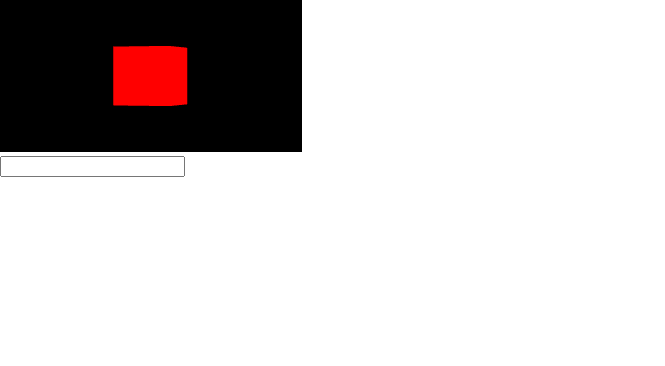
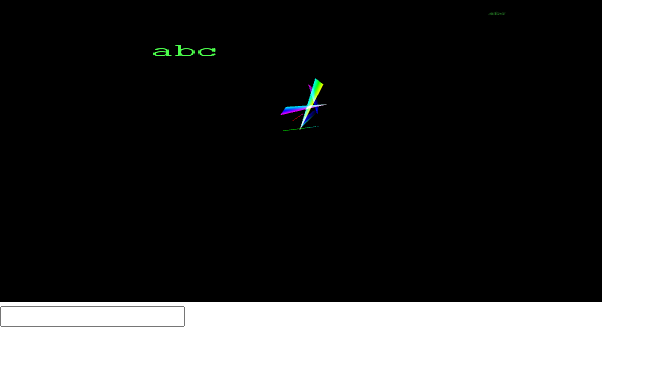
Before and after one commit to josephharding/render_text, a website: page public/index.html in a window 1280 px wide. Shown: the whole page, without its empty margins (0-665 px from the left). Drawn offline with Linux system fonts and the light colour scheme.

Commit message:
cleaning up a bit

```diff
--- a/public/index.html
+++ b/public/index.html
@@ -10,7 +10,7 @@
     <script src="main.js"></script>
   </head>
   <body style="margin: 0;">
-    <canvas id="canvas" width="300" height="150" style="width: 300px; height: 150px; border: 1px solid black;"></canvas>
+    <canvas id="canvas" width="600" height="300" style="width: 600px; height: 300px; border: 1px solid black;"></canvas>
     <br/>
     <input id="str" type="text"></input>
   </body>
@@ -19,19 +19,25 @@
     uniform mat4 u_matrix;
 
 		in vec4 a_position;
+		in vec3 a_color;
+
+    out vec3 v_color;
 
 		void main() {
-    	gl_Position = u_matrix * a_position;
+      v_color = a_color;
+      gl_Position = u_matrix * a_position;
   	}
   </script>
   <script id="3d-fs" type="x-shader/x-fragment">#version 300 es
 
 		precision mediump float;
 
+    in vec3 v_color;
+
     out vec4 outColor;
 
     void main() {
-			outColor = vec4(1, 0, 0, 1);
+			outColor = vec4(v_color, 1);
   	}
   </script>
   <script id="offset-vs" type="x-shader/x-vertex">#version 300 es
@@ -41,16 +47,17 @@
 		in vec2 a_offset;
 
     uniform vec2 u_resolution;
+    uniform vec2 u_scale;
 
     out vec2 v_uv;
 
 		void main() {
     	v_uv = a_uv;
-    	vec2 zeroToOne = vec2(a_position.x / u_resolution.x, a_position.y / u_resolution.y);
-    	gl_Position = vec4((zeroToOne * 500.0) + a_offset, 0, 1);
+    	vec2 aspected = vec2(a_position.x / u_resolution.x, a_position.y / u_resolution.y) * u_resolution.x;
+    	gl_Position = vec4((u_scale * aspected) + a_offset, 0, 1);
   	}
   </script>
-  <script id="clip-space-vs" type="x-shader/x-vertex">#version 300 es
+  <script id="simple-vs" type="x-shader/x-vertex">#version 300 es
 
 		in vec2 a_position;
 		in vec2 a_uv;
@@ -61,8 +68,7 @@
 
 		void main() {
     	v_uv = a_uv;
-    	vec2 zeroToOne = vec2(a_position.x / u_resolution.x, a_position.y / u_resolution.y);
-    	gl_Position = vec4(zeroToOne * 500.0, 0, 1);
+    	gl_Position = vec4(a_position, 0, 1);
   	}
   </script>
   <script id="simple-texture-fs" type="x-shader/x-fragment">#version 300 es
@@ -85,6 +91,8 @@
 		precision mediump float;
 
 		uniform sampler2D u_image;
+    uniform float u_time;
+
 		in vec2 v_uv;
     out vec4 outColor;
 
@@ -99,8 +107,8 @@
 			//the direction of our blur
 			//(1.0, 0.0) -> x-axis blur
 			//(0.0, 1.0) -> y-axis blur
-			float hstep = 1.0;
-			float vstep = 0.0;
+			float hstep = 0.9;
+			float vstep = 0.9;
 
 			//apply blurring, using a 9-tap filter with predefined gaussian weights
 
@@ -116,8 +124,8 @@
 			sum += texture(u_image, vec2(tc.x + 3.0*blur*hstep, tc.y + 3.0*blur*vstep)) * 0.0540540541;
 			sum += texture(u_image, vec2(tc.x + 4.0*blur*hstep, tc.y + 4.0*blur*vstep)) * 0.0162162162;
 
-			//discard alpha for our simple demo, multiply by vertex color and return
-			outColor = vec4(sum.rgb, 1.0);
+      // apply some slight pulsing to the text
+			outColor = vec4(sum.rgb, 0.85 + (sin(u_time / 20.0) * 0.15));
 		}
   </script>
 </html>
--- a/public/main.js
+++ b/public/main.js
@@ -7,7 +7,7 @@ var mything;
 function renderTick() {
 	setTimeout(function() {
 		requestAnimationFrame(renderTick);
-	}, 20);
+	}, 40);
 	renderer.draw(myglyphs, myquad, mything);
 };
 
--- a/public/quad.js
+++ b/public/quad.js
@@ -13,8 +13,8 @@ function Quad(gl) {
     1, 1
   ];
 
-  var x = 0.6;
-  var y = 0.3;
+  var x = 1;
+  var y = 1;
  	this._positions = [
     -x, -y,
     -x, y,
--- a/public/renderer.js
+++ b/public/renderer.js
@@ -7,13 +7,18 @@ Renderer.prototype.matrixML;
 Renderer.prototype.mvp;
 
 Renderer.prototype.r;
+Renderer.prototype.startTime;
 
-Renderer.prototype.imageUniformLocation;
-Renderer.prototype.resolutionUniformLocation;
+Renderer.prototype.imageUL;
+Renderer.prototype.resolutionUL;
+Renderer.prototype.scaleUL;
+
 Renderer.prototype.imageUniformLocationTwo;
 Renderer.prototype.resolutionUniformLocationTwo;
+Renderer.prototype.timeUL;
 
 function Renderer() {
+  this.startTime = Date.now();
 }
 
 Renderer.prototype.getShader = function (id) {
@@ -64,8 +69,9 @@ Renderer.prototype.init = function (gl, image) {
 
 	this.program = this.createProgram(
     this.getShader("offset-vs"), this.getShader("simple-texture-fs"));
-	this.other_program = this.createProgram(
-    this.getShader("clip-space-vs"), this.getShader("other-texture-fs"));
+
+  this.other_program = this.createProgram(
+    this.getShader("simple-vs"), this.getShader("other-texture-fs"));
 
 	this.three_program = this.createProgram(
     this.getShader("3d-vs"), this.getShader("3d-fs"));
@@ -88,10 +94,12 @@ Renderer.prototype.init = function (gl, image) {
   this._gl.bindAttribLocation(this.program, 0, "a_uv");
   */
 
-  this.resolutionUniformLocation = this._gl.getUniformLocation(this.program, "u_resolution");
-  this.imageUniformLocation = this._gl.getUniformLocation(this.program, "u_image");
+  this.resolutionUL = this._gl.getUniformLocation(this.program, "u_resolution");
+  this.scaleUL = this._gl.getUniformLocation(this.program, "u_scale");
+  this.imageUL = this._gl.getUniformLocation(this.program, "u_image");
 
   this.resolutionUniformLocationTwo = this._gl.getUniformLocation(this.other_program, "u_resolution");
+  this.timeUL = this._gl.getUniformLocation(this.other_program, "u_time");
   this.imageUniformLocationTwo = this._gl.getUniformLocation(this.other_program, "u_image");
 };
 
@@ -99,6 +107,7 @@ Renderer.prototype.copyDrawBufferToTexture = function() {
   this._gl.useProgram(this.other_program);
 
   this._gl.uniform1i(this.imageUniformLocationTwo, 0);
+  this._gl.uniform1f(this.timeUL, Date.now() - this.startTime);
   this._gl.uniform2f(this.resolutionUniformLocationTwo,
 		this._gl.drawingBufferWidth, this._gl.drawingBufferHeight);
 
@@ -127,15 +136,13 @@ Renderer.prototype.draw = function (mygrid, myquad, mything) {
 	this._gl.clearColor(0, 0, 0, 1);
 	this._gl.clear(this._gl.COLOR_BUFFER_BIT);
 
+  this._gl.enable(this._gl.BLEND);
   this._gl.blendFunc(this._gl.SRC_ALPHA, this._gl.ONE);
-  this._gl.enable(this._gl.BLEND);
 
-  /*
-  this._gl.useProgram(this.program);
+	this._gl.useProgram(this.program);
 
-  this._gl.uniform1i(this.imageUniformLocation, 0);
-  this._gl.uniform2f(this.resolutionUniformLocation,
-		this._gl.drawingBufferWidth, this._gl.drawingBufferHeight);
+  this._gl.uniform1i(this.imageUL, 0);
+  this._gl.uniform2f(this.resolutionUL, this._gl.drawingBufferWidth, this._gl.drawingBufferHeight);
 
   mygrid.draw(this._gl);
 
@@ -148,31 +155,36 @@ Renderer.prototype.draw = function (mygrid, myquad, mything) {
 
   this._gl.useProgram(this.program);
 
-  this._gl.uniform1i(this.imageUniformLocation, 0);
-  this._gl.uniform2f(this.resolutionUniformLocation,
-		this._gl.drawingBufferWidth, this._gl.drawingBufferHeight);
+  this._gl.uniform1i(this.imageUL, 0);
+  this._gl.uniform2f(this.scaleUL, 0.5, 0.5);
+  this._gl.uniform2f(this.resolutionUL, this._gl.drawingBufferWidth, this._gl.drawingBufferHeight);
 
   mygrid.draw(this._gl);
-  */
-
-  // start drawing test 3D scene
-  this._gl.useProgram(this.three_program);
-
-  mat4.perspective(this.mvp, glMatrix.toRadian(120),
-    this._gl.drawingBufferWidth / this._gl.drawingBufferHeight, 0, 10);
 
   /*
   mat4.ortho(this.mvp, -this._gl.drawingBufferWidth/2, this._gl.drawingBufferWidth/2,
     -this._gl.drawingBufferHeight/2, this._gl.drawingBufferHeight/2, 0, 10);
   */
 
+	// start drawing test 3D scene
+	this._gl.useProgram(this.three_program);
+
+  mat4.perspective(this.mvp, glMatrix.toRadian(120),
+    this._gl.drawingBufferWidth / this._gl.drawingBufferHeight, 0, 10);
+
   mat4.translate(this.mvp, this.mvp, vec4.fromValues(0, 0, -30, 0));
   mat4.scale(this.mvp, this.mvp, vec3.fromValues(20, 20, 1));
+  mat4.rotate(this.mvp, this.mvp, glMatrix.toRadian(20), vec3.fromValues(1, 0, 0));
   mat4.rotate(this.mvp, this.mvp, glMatrix.toRadian(this.r), vec3.fromValues(0, 1, 0));
 
   this._gl.uniformMatrix4fv(this.matrixUL, false, this.mvp);
 
+	this._gl.enable(this._gl.CULL_FACE);
+	this._gl.cullFace(this._gl.BACK);
+
   mything.draw(this._gl);
 
-  this.r++;
+	this._gl.disable(this._gl.CULL_FACE);
+
+	this.r++;
 };
--- a/public/thing.js
+++ b/public/thing.js
@@ -5,17 +5,27 @@ Thing.prototype._positions;
 function Thing(gl, data) {
  	this._positions = data;
 
+  var colors = [];
+  for(var i = 0; i < data.length; i++) {
+    colors = colors.concat([Math.random(), Math.random(), Math.random()]);
+  }
+
 	this._vao = gl.createVertexArray();
 	gl.bindVertexArray(this._vao);
 
-  var positionBuffer = gl.createBuffer();
-  gl.bindBuffer(gl.ARRAY_BUFFER, positionBuffer);
+  gl.bindBuffer(gl.ARRAY_BUFFER, gl.createBuffer());
   gl.bufferData(gl.ARRAY_BUFFER, new Float32Array(this._positions), gl.STATIC_DRAW);
+  gl.enableVertexAttribArray(1);
+  gl.vertexAttribPointer(1, 3, gl.FLOAT, false, 0, 0);
+
+  gl.bindBuffer(gl.ARRAY_BUFFER, gl.createBuffer());
+  gl.bufferData(gl.ARRAY_BUFFER, new Float32Array(colors), gl.STATIC_DRAW);
   gl.enableVertexAttribArray(0);
   gl.vertexAttribPointer(0, 3, gl.FLOAT, false, 0, 0);
 }
 
 Thing.prototype.draw = function(gl) {
   gl.bindVertexArray(this._vao);
+
   gl.drawArrays(gl.TRIANGLES, 0, this._positions.length / 3);
 };
```
